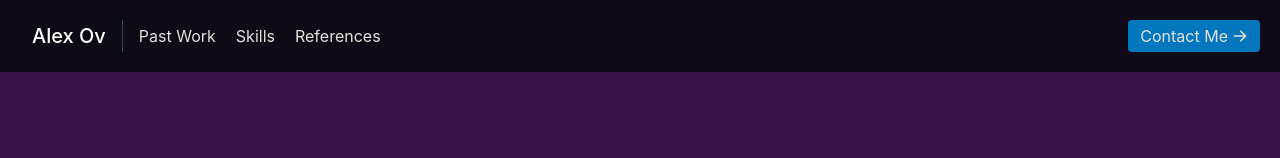
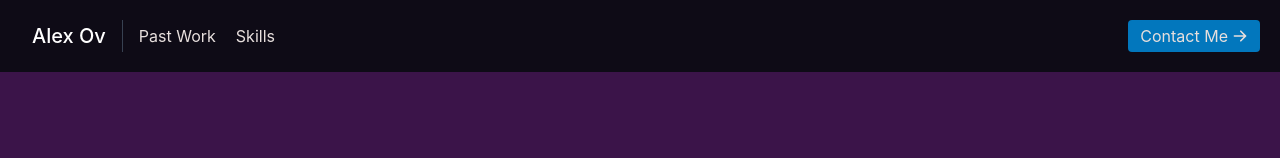
Before and after one commit to OvAlexander/portfolio-website, a React (Create React App) app: page / in a window 1280 px wide. Shown: the top 158 px of the page. Built offline with nearby package versions, Linux system fonts and the light colour scheme.

Commit message:
fix: remove references from navbar

```diff
--- a/src/components/Navbar.js
+++ b/src/components/Navbar.js
@@ -21,9 +21,9 @@ export default function Navbar() {
           {/* <a href="/blog" className="mr-5 hover:text-white">
             Blog
           </a> */}
-          <a href="/#testimonials" className="mr-5 hover:text-white">
+          {/* <a href="/#testimonials" className="mr-5 hover:text-white">
             References
-          </a>
+          </a> */}
         </nav>
         {/* <a
           className="inline-flex items-center bg-accent border-0 py-1 px-3 focus:outline-none hover:bg-secondary rounded text-base mt-4 md:mt-0"
```
